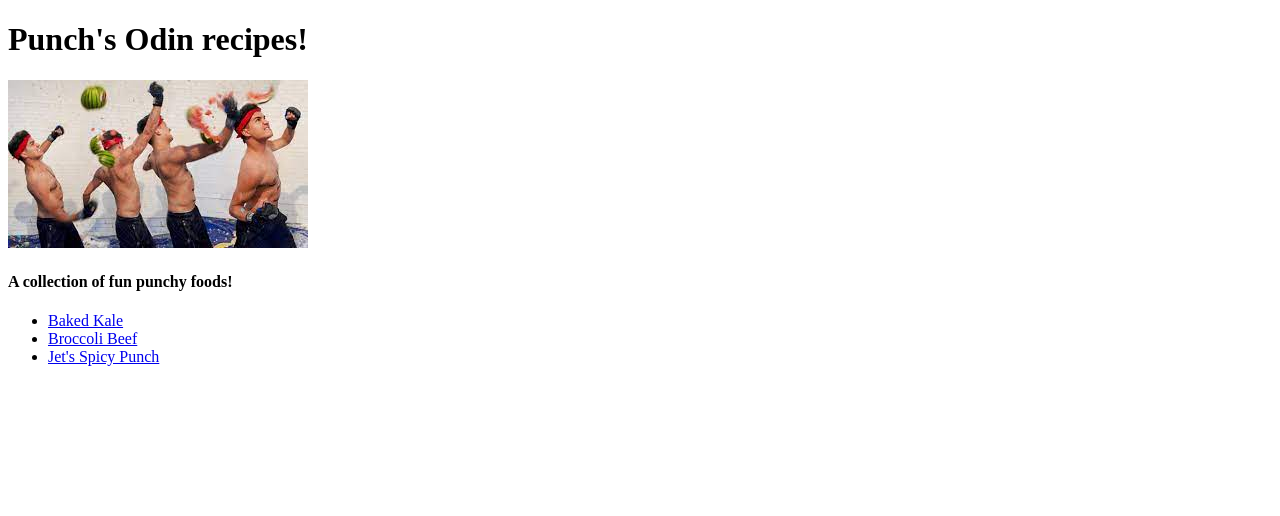
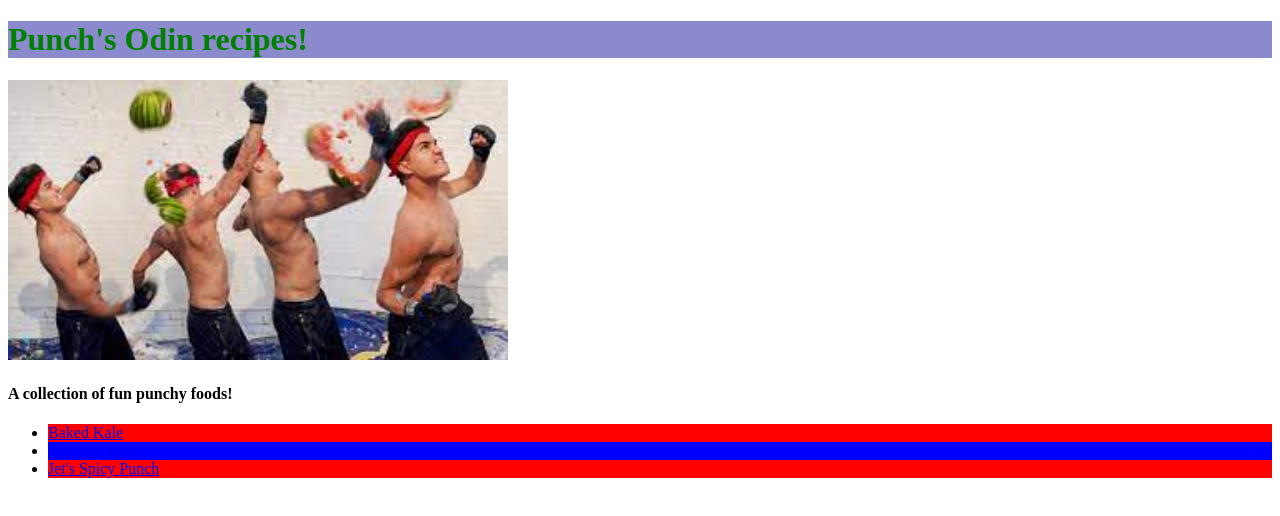
Before and after one commit to BigJetPunch/odin-recipes, a plain HTML site: page index.html in a window 1280 px wide. Drawn offline with Linux system fonts and the light colour scheme.

Commit message:
Add CSS to index

```diff
--- a/index.html
+++ b/index.html
@@ -5,14 +5,16 @@
     <meta http-equiv="X-UA-Compatible" content="IE=edge">
     <meta name="viewport" content="width=device-width, initial-scale=1.0">
     <title>Main Recipes</title>
+    <link rel="Stylesheet" href="styles.css">
 </head>
 <body>
-    <h1>Punch's Odin recipes!</h1>
-    <img src="images/punchmain.png" alt="Guy punching melon front image">
+
+    <h1 class="title">Punch's Odin recipes!</h1>
+    <img class= titleimage src="images/punchmain.png" alt="Guy punching melon front image">
     <p><h4>A collection of fun punchy foods!</h4></p>
     <ul>
         <li><a href="recipes/bakedkale.html">Baked Kale</a></li>
-        <li><a href="recipes/broccolibeef.html">Broccoli Beef</a></li>
+        <li class="opposite"><a href="recipes/broccolibeef.html">Broccoli Beef</a></li>
         <li><a href="recipes/punch.html">Jet's Spicy Punch</a></li>
     </ul>
 </body>
--- /dev/null
+++ b/styles.css
@@ -0,0 +1,17 @@
+.title {
+    color: green;
+    background-color: rgba(15, 15, 153, 0.486);
+}
+
+.titleimage{
+    height: auto;
+    width:500px;
+}
+
+li{
+    background-color: red;
+}
+
+li.opposite {
+    background-color: blue;
+}
```
